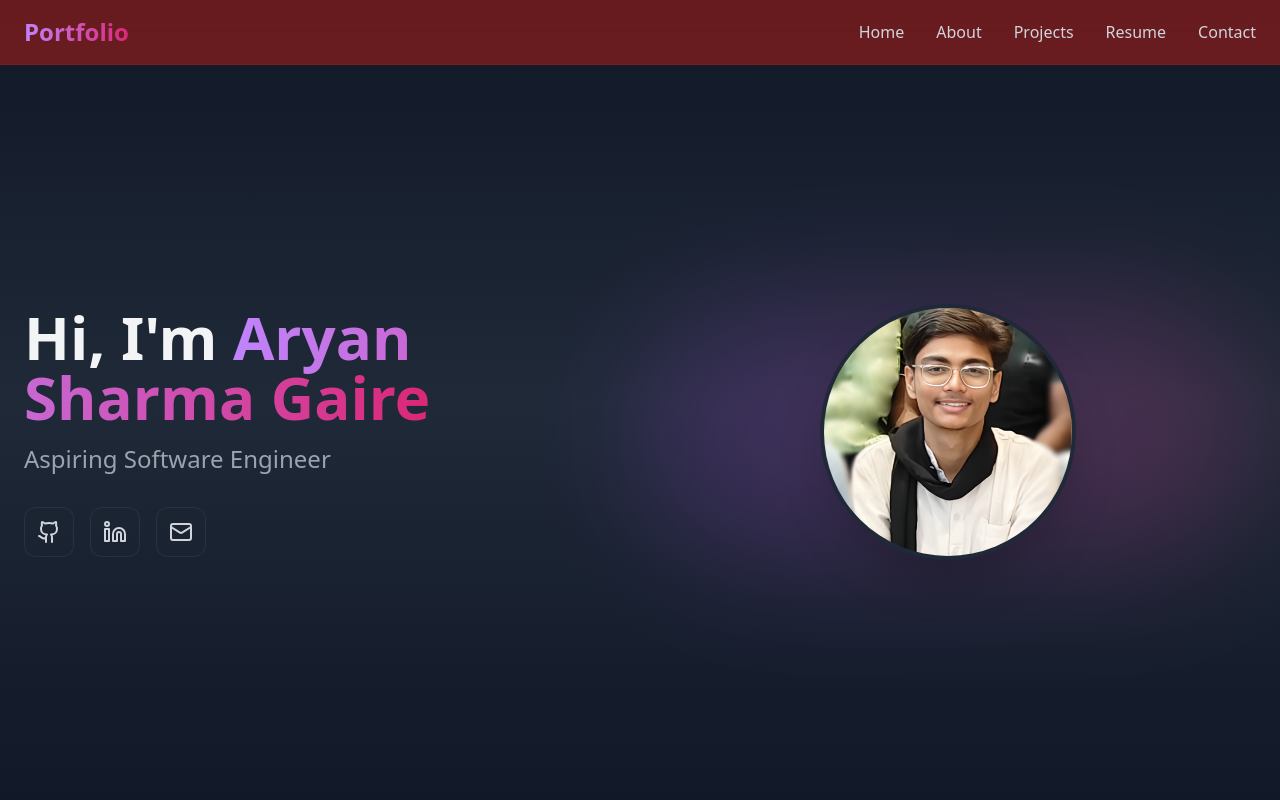
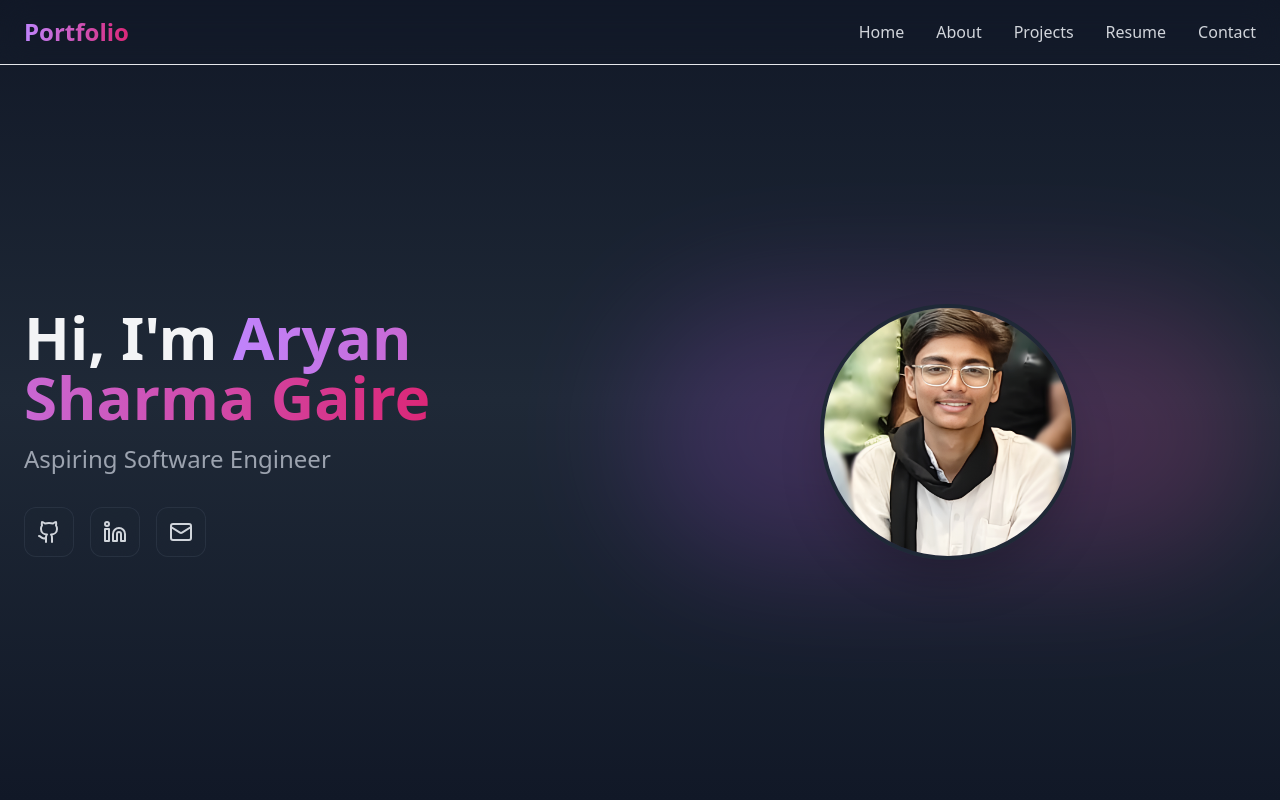
Before and after one commit to dovbyk/Resume, a React (Vite) app: page / in a window 1280 px wide. Shown: the top 800 px of the page. Built offline with nearby package versions, Linux system fonts and the light colour scheme.

Commit message:
Update Header.tsx

```diff
--- a/src/components/Header.tsx
+++ b/src/components/Header.tsx
@@ -14,7 +14,7 @@ const Header = () => {
   ];
 
   return (
-    <header className="fixed top-0 left-0 right-0 bg-red-900/80 backdrop-blur-lg border-b border-red-800/50 z-50">
+    <header className="fixed top-0 left-0 right-0 bg-grey-900/80 backdrop-blur-lg border-b border-grey-800/50 z-50">
       <nav className="container mx-auto px-6 py-4">
         <div className="flex items-center justify-between">
           <a href="#" className="text-2xl font-bold gradient-text">
```
